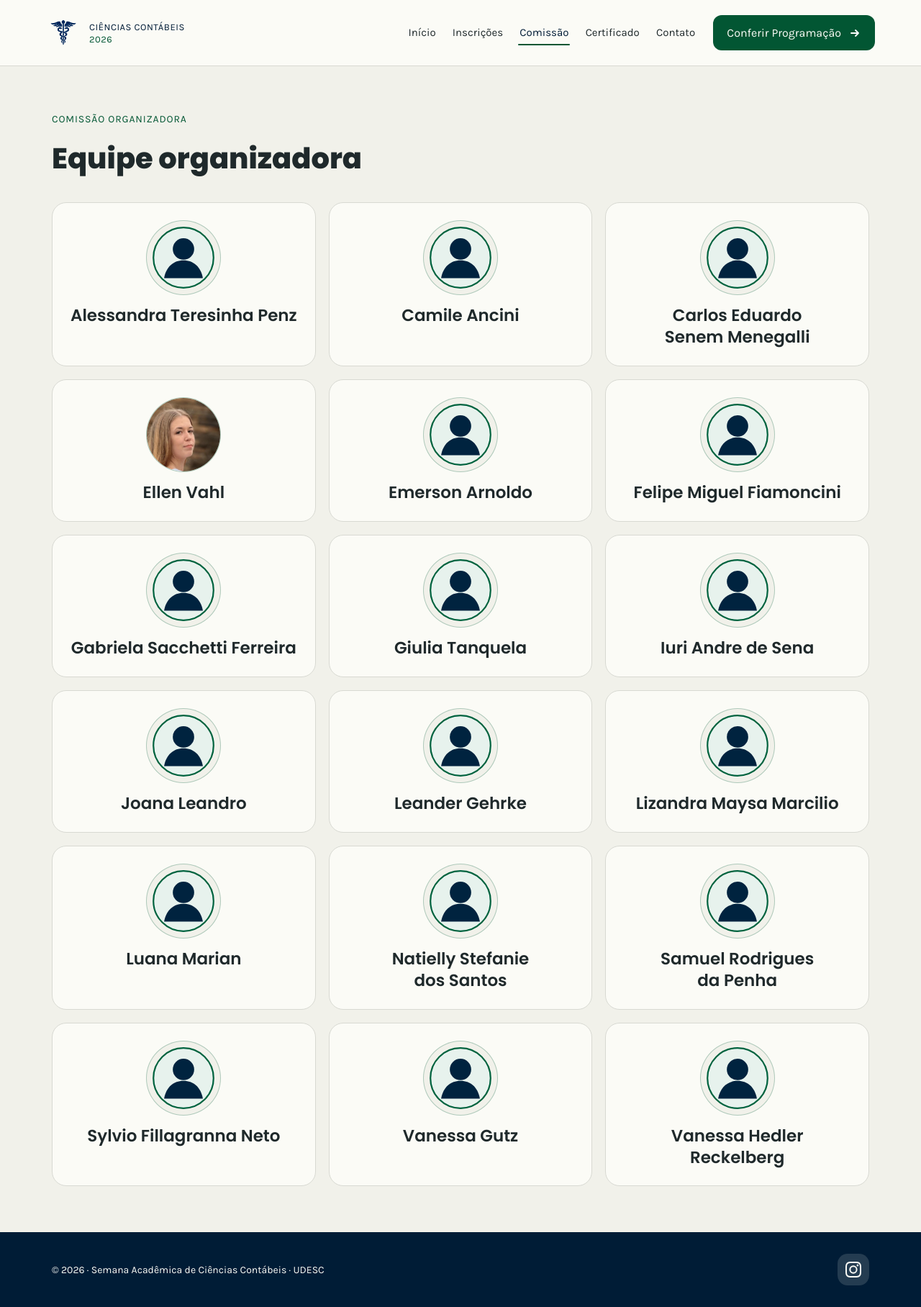
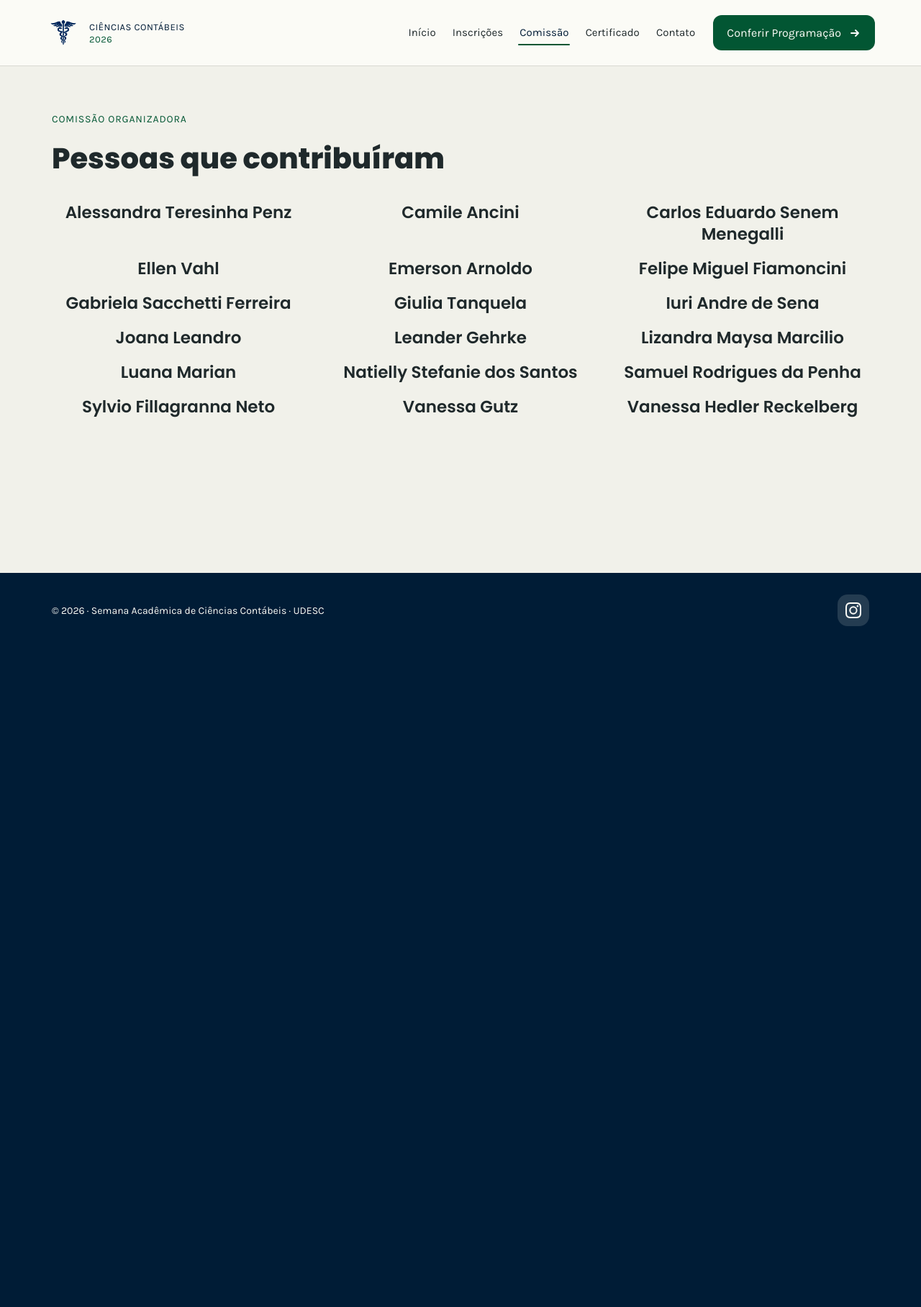
Before and after one commit to semanaacademicacontabeis/semanaacademicacontabeis.github.io, a Jekyll site: the page built from comissao-organizadora.html, in a window 1280 px wide. Shown: the whole page at 72% size. Built offline with Jekyll 4.4.1, drawn with Linux system fonts in a browser that asks for light colours; after the commit the page ends 900 px from its top, so only the background shows below that.

Commit message:
Simplifica apresentacao da comissao

```diff
--- a/assets/css/style.scss
+++ b/assets/css/style.scss
@@ -723,48 +723,21 @@ b {
   min-height: 0;
 }
 
-.content-card--team {
-  display: flex;
-  min-height: 0;
-  flex-direction: column;
-  align-items: center;
-  text-align: center;
+.contributor-list {
+  display: grid;
+  grid-template-columns: repeat(auto-fit, minmax(min(100%, 280px), 1fr));
+  gap: 18px 40px;
+  margin: 30px 0 0;
+  padding: 0;
+  list-style: none;
 }
 
-.content-card--team .card__media {
-  width: 104px;
-  min-height: 104px;
-  padding: 7px;
-  border-color: rgba(0, 99, 63, 0.28);
-  border-radius: 50%;
-  background: var(--cyan-soft);
-}
-
-.content-card--team .card__media img {
-  width: 88px;
-  height: 88px;
-}
-
-.content-card--team .card__media--profile-photo {
-  height: 104px;
-  padding: 0;
-  background: var(--cyan-soft);
-}
-
-.content-card--team .card__media--profile-photo img {
-  width: 100%;
-  height: 100%;
-  max-width: none;
-  border-radius: 50%;
-  object-fit: cover;
-  transform: translate(-7%, 20%) scale(1.45);
-}
-
-.content-card--team h3 {
-  width: 100%;
-  font-size: 23px;
+.contributor-list li {
+  font-family: "Poppins", sans-serif;
+  font-size: clamp(18px, 2vw, 23px);
   font-weight: 600;
   line-height: 1.3;
+  text-align: center;
 }
 
 .content-card--accent {
--- a/comissao-organizadora.html
+++ b/comissao-organizadora.html
@@ -9,27 +9,27 @@ permalink: /comissao-organizadora/
 <section class="section shell" id="detalhes">
   <div class="section__heading">
     <p class="eyebrow">COMISSÃO ORGANIZADORA</p>
-    <h2>Equipe organizadora</h2>
+    <h2>Pessoas que contribuíram</h2>
   </div>
 
-  <div class="card-grid">
-    {% include card.html title="Alessandra Teresinha Penz" class="content-card--team" image="/assets/images/usuario-generico.svg" image_alt="Ícone genérico de usuário" %}
-    {% include card.html title="Camile Ancini" class="content-card--team" image="/assets/images/usuario-generico.svg" image_alt="Ícone genérico de usuário" %}
-    {% include card.html title="Carlos Eduardo Senem Menegalli" class="content-card--team" image="/assets/images/usuario-generico.svg" image_alt="Ícone genérico de usuário" %}
-    {% include card.html title="Ellen Vahl" class="content-card--team" image="/assets/images/ellen-vahl.jpeg" image_alt="Foto de Ellen Vahl" media_class="card__media--profile-photo" %}
-    {% include card.html title="Emerson Arnoldo" class="content-card--team" image="/assets/images/usuario-generico.svg" image_alt="Ícone genérico de usuário" %}
-    {% include card.html title="Felipe Miguel Fiamoncini" class="content-card--team" image="/assets/images/usuario-generico.svg" image_alt="Ícone genérico de usuário" %}
-    {% include card.html title="Gabriela Sacchetti Ferreira" class="content-card--team" image="/assets/images/usuario-generico.svg" image_alt="Ícone genérico de usuário" %}
-    {% include card.html title="Giulia Tanquela" class="content-card--team" image="/assets/images/usuario-generico.svg" image_alt="Ícone genérico de usuário" %}
-    {% include card.html title="Iuri Andre de Sena" class="content-card--team" image="/assets/images/usuario-generico.svg" image_alt="Ícone genérico de usuário" %}
-    {% include card.html title="Joana Leandro" class="content-card--team" image="/assets/images/usuario-generico.svg" image_alt="Ícone genérico de usuário" %}
-    {% include card.html title="Leander Gehrke" class="content-card--team" image="/assets/images/usuario-generico.svg" image_alt="Ícone genérico de usuário" %}
-    {% include card.html title="Lizandra Maysa Marcilio" class="content-card--team" image="/assets/images/usuario-generico.svg" image_alt="Ícone genérico de usuário" %}
-    {% include card.html title="Luana Marian" class="content-card--team" image="/assets/images/usuario-generico.svg" image_alt="Ícone genérico de usuário" %}
-    {% include card.html title="Natielly Stefanie dos Santos" class="content-card--team" image="/assets/images/usuario-generico.svg" image_alt="Ícone genérico de usuário" %}
-    {% include card.html title="Samuel Rodrigues da Penha" class="content-card--team" image="/assets/images/usuario-generico.svg" image_alt="Ícone genérico de usuário" %}
-    {% include card.html title="Sylvio Fillagranna Neto" class="content-card--team" image="/assets/images/usuario-generico.svg" image_alt="Ícone genérico de usuário" %}
-    {% include card.html title="Vanessa Gutz" class="content-card--team" image="/assets/images/usuario-generico.svg" image_alt="Ícone genérico de usuário" %}
-    {% include card.html title="Vanessa Hedler Reckelberg" class="content-card--team" image="/assets/images/usuario-generico.svg" image_alt="Ícone genérico de usuário" %}
-  </div>
+  <ul class="contributor-list" aria-label="Integrantes da comissão organizadora">
+    <li>Alessandra Teresinha Penz</li>
+    <li>Camile Ancini</li>
+    <li>Carlos Eduardo Senem Menegalli</li>
+    <li>Ellen Vahl</li>
+    <li>Emerson Arnoldo</li>
+    <li>Felipe Miguel Fiamoncini</li>
+    <li>Gabriela Sacchetti Ferreira</li>
+    <li>Giulia Tanquela</li>
+    <li>Iuri Andre de Sena</li>
+    <li>Joana Leandro</li>
+    <li>Leander Gehrke</li>
+    <li>Lizandra Maysa Marcilio</li>
+    <li>Luana Marian</li>
+    <li>Natielly Stefanie dos Santos</li>
+    <li>Samuel Rodrigues da Penha</li>
+    <li>Sylvio Fillagranna Neto</li>
+    <li>Vanessa Gutz</li>
+    <li>Vanessa Hedler Reckelberg</li>
+  </ul>
 </section>
```
Also changed, not shown: assets/images/ellen-vahl.jpeg (deleted), assets/images/usuario-generico.svg (deleted).
